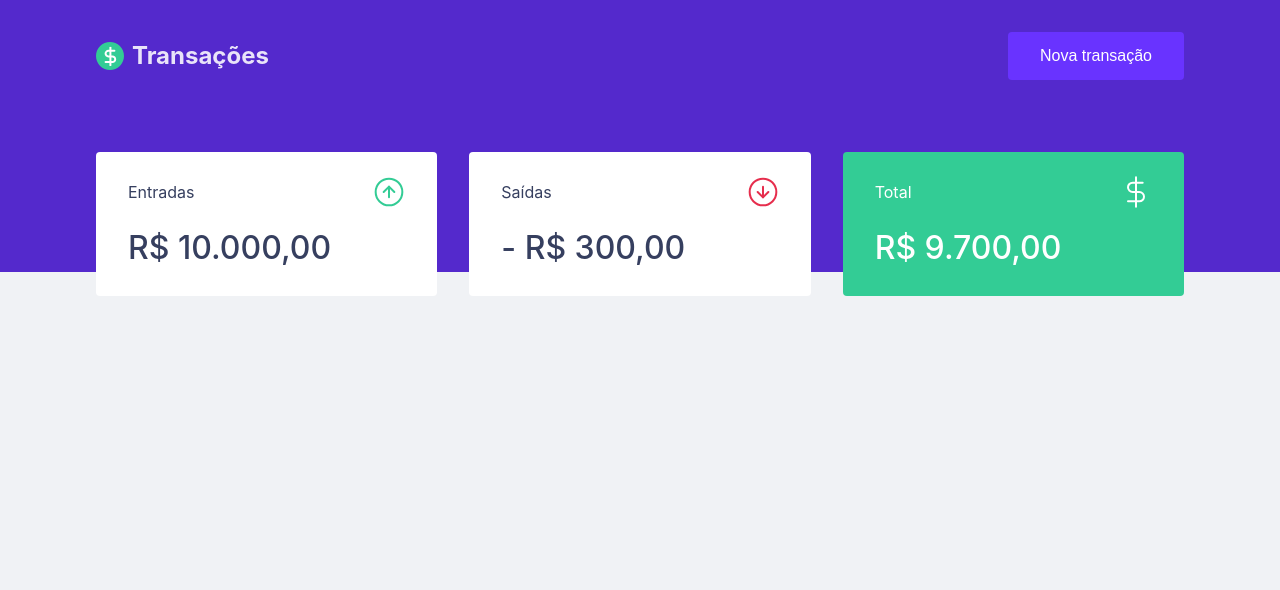
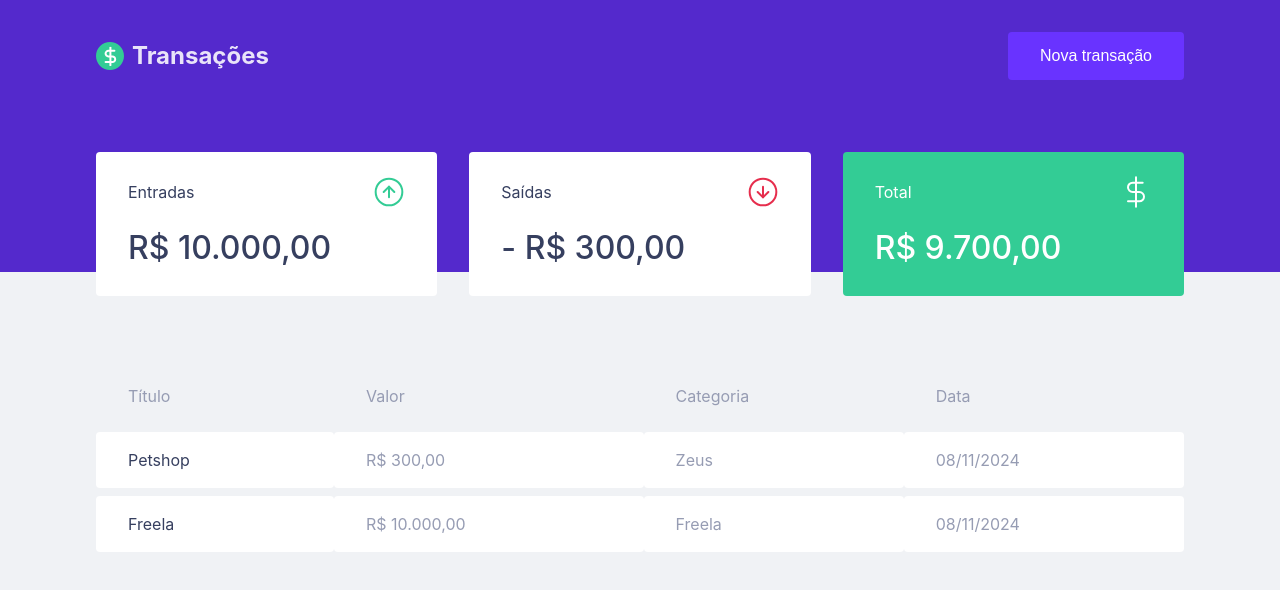
Before and after one commit to gabrielmelogm/teste-bamboo, a Vue app in the folder web/: page / in a window 1280 px wide. Shown: the top 590 px of the page. Built offline with nearby package versions, Linux system fonts and the light colour scheme.

Commit message:
✨ Transactions table

```diff
--- a/web/src/components/Dashboard.vue
+++ b/web/src/components/Dashboard.vue
@@ -1,17 +1,19 @@
 <script setup lang="ts">
-import Summary from "./Summary.vue"
+import Summary from "./Summary.vue";
+import TransactionsTable from "./TransactionsTable.vue";
 </script>
 
 <template>
   <div class="dashboard__container">
     <Summary />
+    <TransactionsTable />
   </div>
 </template>
 
 <style lang="scss" scoped>
-  .dashboard__container {
-    max-width: 1120px;
-    margin: 0 auto;
-    padding: 2.5rem 1rem;
-  }
+.dashboard__container {
+  max-width: 1120px;
+  margin: 0 auto;
+  padding: 2.5rem 1rem;
+}
 </style>
--- /dev/null
+++ b/web/src/components/TransactionsTable.vue
@@ -0,0 +1,100 @@
+<script>
+import { defineComponent } from "vue";
+
+export default defineComponent({
+  name: "TransactionsTable",
+  setup() {
+    const transactions = [
+      {
+        id: "1",
+        title: "Petshop",
+        type: "withdraw",
+        amount: 300,
+        category: "Zeus",
+        createdAt: new Date().toISOString(),
+      },
+      {
+        id: "2",
+        title: "Freela",
+        type: "deposit",
+        amount: 10000,
+        category: "Freela",
+        createdAt: new Date().toISOString(),
+      },
+    ];
+    return {
+      transactions,
+    };
+  },
+});
+</script>
+
+<template>
+  <div class="table__container">
+    <table>
+      <thead>
+        <tr>
+          <th>Título</th>
+          <th>Valor</th>
+          <th>Categoria</th>
+          <th>Data</th>
+        </tr>
+      </thead>
+
+      <tbody>
+        <tr :key="{ index }" v-for="(item, index) in transactions">
+          <td>{{ item.title }}</td>
+          <td>
+            {{
+              new Intl.NumberFormat("pt-BR", {
+                style: "currency",
+                currency: "BRL",
+              }).format(item.amount)
+            }}
+          </td>
+          <td>{{ item.category }}</td>
+          <td>{{ new Intl.DateTimeFormat("pt-BR").format(new Date(item.createdAt)) }}</td>
+        </tr>
+      </tbody>
+    </table>
+  </div>
+</template>
+
+<style lang="scss" scoped>
+.table__container {
+  margin-top: 4rem;
+
+  table {
+    width: 100%;
+    border-spacing: 0 0.5rem;
+
+    th {
+      color: var(--text-body);
+      font-weight: 400;
+      padding: 1rem 2rem;
+      text-align: left;
+      line-height: 1.5rem;
+    }
+
+    td {
+      padding: 1rem 2rem;
+      border: 0;
+      background: var(--shape);
+      color: var(--text-body);
+      border-radius: 0.25rem;
+
+      &:first-child {
+        color: var(--text-title);
+      }
+
+      &.deposit {
+        color: var(--green);
+      }
+
+      &.withdraw {
+        color: var(--red);
+      }
+    }
+  }
+}
+</style>
```
